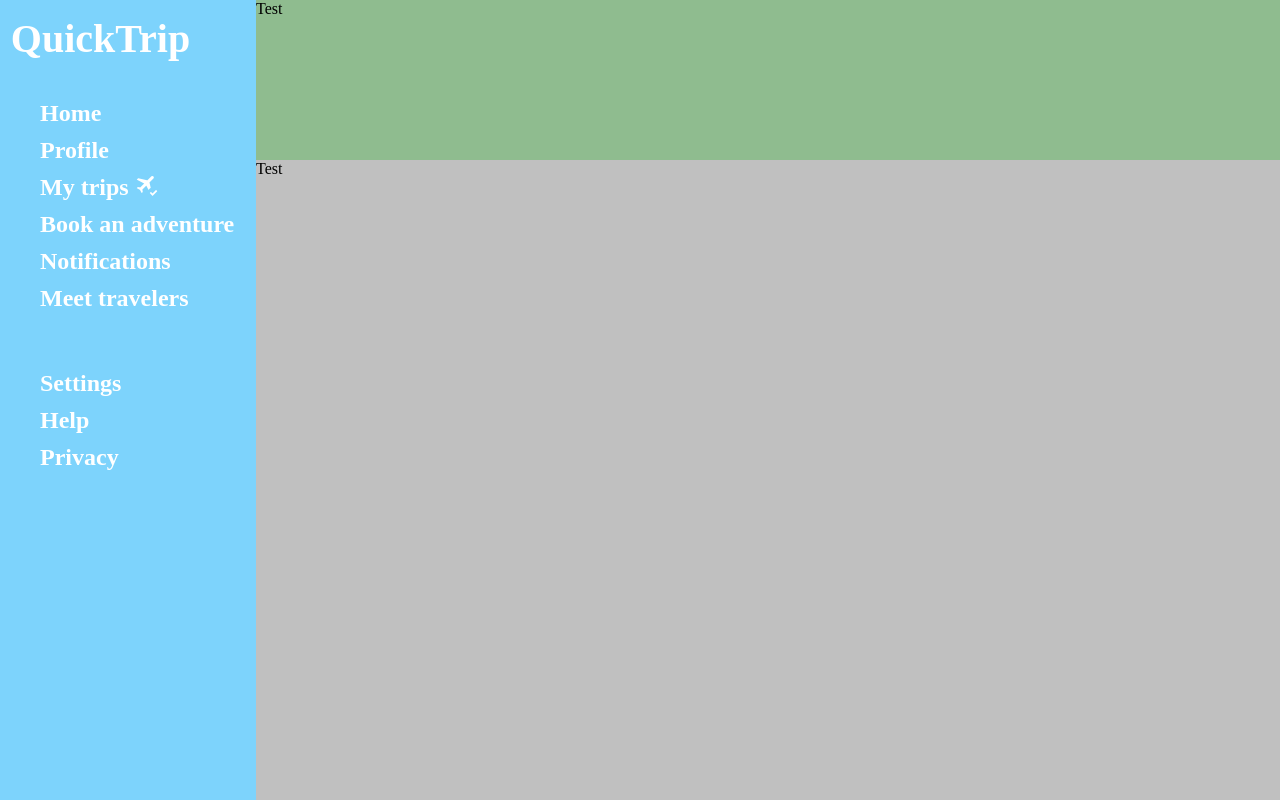
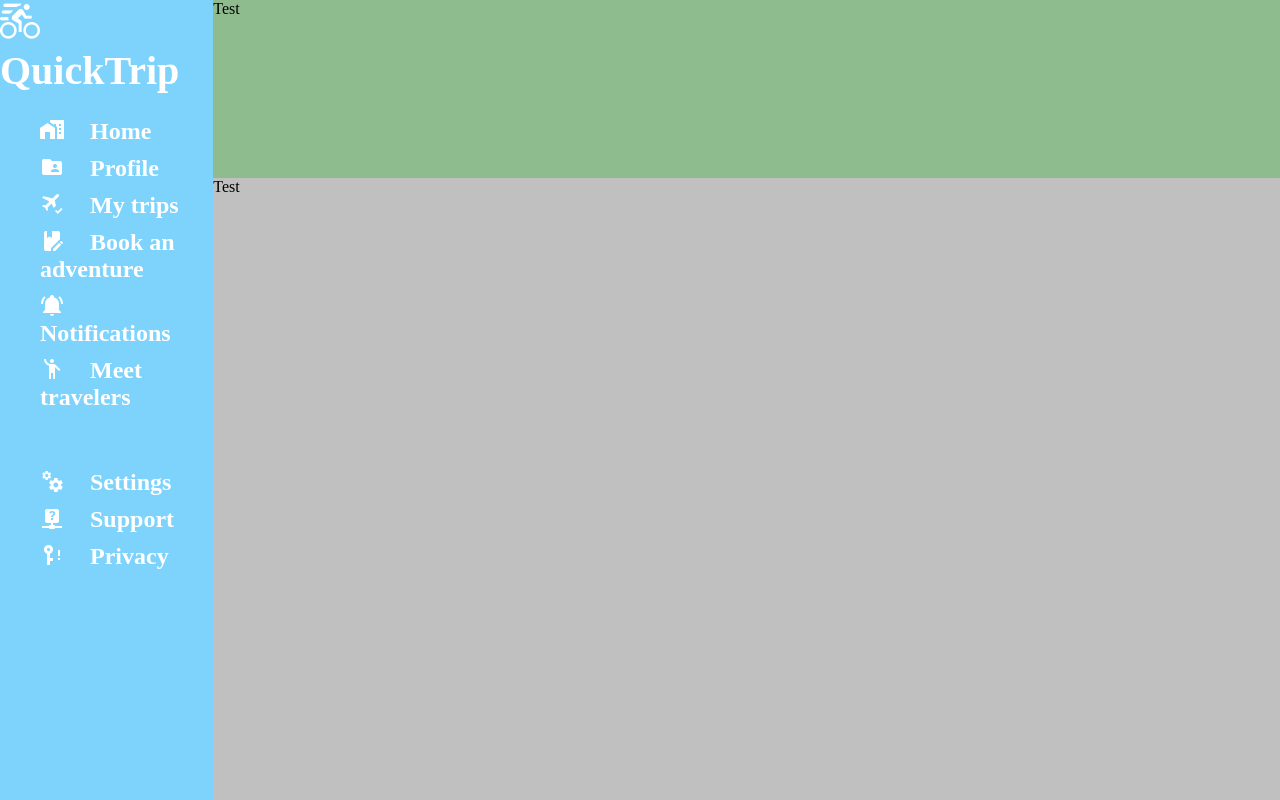
Before and after one commit to tgorsk15/admin-dashboard, a plain HTML site: page index.html in a window 1280 px wide. Drawn offline with Linux system fonts and the light colour scheme.

Commit message:
Finish icon placement
Continued to put the suitable icon next to each menu option onthe sidebar, as well as
giving the company name a suitable logo icon. Note that the space between the icon <span>
and text was increased for each of the menu items, while logo space remained unchanged

```diff
--- a/index.html
+++ b/index.html
@@ -12,21 +12,22 @@
 <div class="structure">
 
     <div class="sidebar">
-        <div class="sidebar-title">QuickTrip</div>
+        <div class="sidebar-title"><span class="mdi mdi-bike-fast"></span> QuickTrip</div>
         <div class="sidebar-menu">
             <ul class="part1">
-                <li>Home</li>
-                <li>Profile</li>
-                <li>My trips <span class="mdi mdi-airplane-check"></span></li>
-                <li>Book an adventure</li>
-                <li>Notifications</li>
-                <li>Meet travelers</li>
+                <!-- need to figure out how to space out icons from the text more -->
+                <li><span class="mdi mdi-home-city"></span> Home </li>
+                <li><span class="mdi mdi-folder-account"></span> Profile</li>
+                <li><span class="mdi mdi-airplane-check"></span> My trips</li>
+                <li><span class="mdi mdi-book-edit"></span> Book an adventure </li>
+                <li><span class="mdi mdi-bell-ring"></span> Notifications</li>
+                <li><span class="mdi mdi-human-greeting"></span> Meet travelers</li>
             </ul>
 
             <ul class="part2">
-                <li>Settings</li>
-                <li>Help</li>
-                <li>Privacy</li>
+                <li><span class="mdi mdi-cogs"></span> Settings</li>
+                <li><span class="mdi mdi-help-network"></span> Support</li>
+                <li><span class="mdi mdi-key-alert"></span> Privacy</li>
             </ul>
 
         </div>
--- a/styles.css
+++ b/styles.css
@@ -9,7 +9,7 @@ ul {
 .structure {
     display: grid;
     height: 800px;
-    grid-template: 1fr 4fr / 1fr 4fr;
+    grid-template: 1fr 3.5fr / 1fr 5fr;
     background-color: silver;
 
 }
@@ -30,7 +30,7 @@ ul {
     color: white;
     align-self: center;
     justify-self: center;
-    margin-left: -55px;
+    /* margin-left: -55px; */
 }
 
 .sidebar-menu {
@@ -40,6 +40,14 @@ ul {
     color: white;
     display: grid;
     gap: 10px;
+}
+
+.mdi {
+    margin-right: 20px;
+}
+
+.mdi-bike-fast{
+    margin: 0px;
 }
 
 .part1, .part2 {
```
